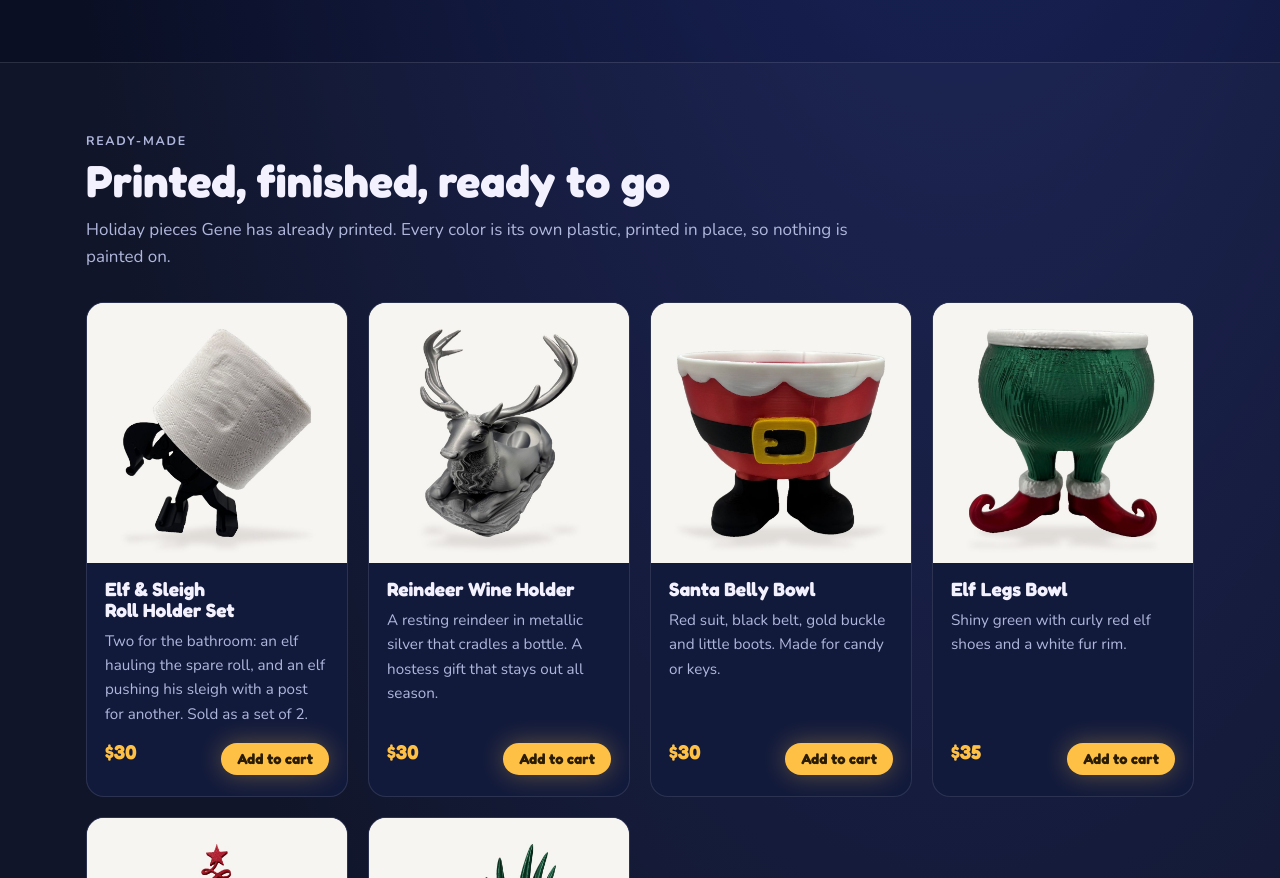
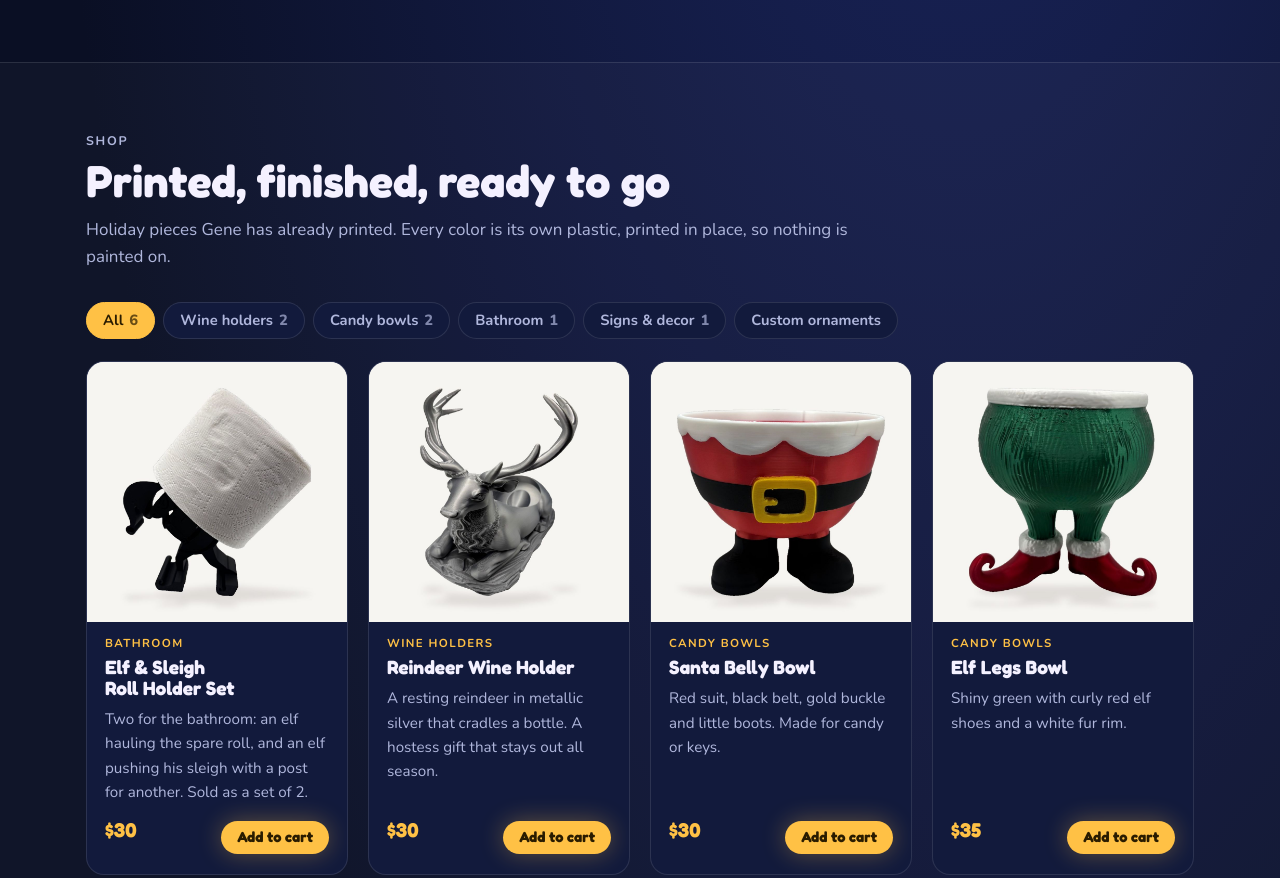
Before and after one commit to GeneJohnston21/genegenerated, a plain HTML site: page index.html in a window 1280 px wide. Shown: the part 660-1538 px from the top of the page. Drawn offline with Linux system fonts and the light colour scheme.

Commit message:
Shop: product categories with filter chips
Categories in catalog.shop (wine holders, candy bowls, bathroom, signs & decor,
custom ornaments). Chips filter the grid and keep the choice in ?cat= so a
category can be linked to directly. Custom ornaments shows as a card into the
designer. Photo swap on hover limited to mouse pointers.

Co-Authored-By: Claude Opus 5.5 <noreply@anthropic.com>
Claude-Session: https://claude.ai/code/session_01LJGGthW9tVaaa2Hhtxy8Mq

```diff
--- a/assets/js/home.js
+++ b/assets/js/home.js
@@ -25,18 +25,21 @@ async function main() {
 
   document.querySelectorAll("[data-draw]").forEach((el) => { el.innerHTML = ornamentSVG(JSON.parse(el.dataset.draw), S); });
 
-  // Ready-made pieces, from catalog.shop
+  // Ready-made pieces, from catalog.shop, filtered by category chips (?cat=... keeps the choice shareable)
   const grid = document.querySelector("[data-shop]");
+  const chips = document.querySelector("[data-shop-cats]");
   if (grid && catalog.shop) {
     const esc = (t) => String(t).replace(/[&<>"]/g, (ch) => ({ "&": "&amp;", "<": "&lt;", ">": "&gt;", '"': "&quot;" }[ch]));
     const items = catalog.shop.items.filter((x) => x.show);
-    grid.innerHTML = items.map((x) => `
+    const cats = (catalog.shop.categories || []).filter((c) => c.link || items.some((x) => x.category === c.id));
+    const card = (x) => `
       <article class="shop-card${x.images.length > 1 ? " has-alt" : ""}">
         <div class="shop-img">
           <img src="${x.images[0]}" alt="${esc(x.name)}" loading="lazy" width="1000" height="1000">
           ${x.images[1] ? `<img class="alt" src="${x.images[1]}" alt="" loading="lazy" width="1000" height="1000">` : ""}
         </div>
         <div class="shop-body">
+          <p class="shop-cat">${esc((cats.find((c) => c.id === x.category) || {}).label || "")}</p>
           <h3>${esc(x.name)}</h3>
           <p>${esc(x.blurb)}</p>
           <div class="shop-buy">
@@ -46,7 +49,45 @@ async function main() {
               : `<span class="muted">Sold out</span>`}
           </div>
         </div>
-      </article>`).join("");
+      </article>`;
+    const linkCard = (c) => `
+      <a class="shop-card shop-link" href="${esc(c.link)}">
+        <div class="shop-img orn-img">${ornamentSVG({ kind: "name", text: "Emma", shape: "bauble", scheme: "classic" }, S)}</div>
+        <div class="shop-body">
+          <p class="shop-cat">${esc(c.label)}</p>
+          <h3>Design your own</h3>
+          <p>${esc(c.blurb || "")}</p>
+          <div class="shop-buy"><span class="price">from ${money(Math.min(name.unit, photo.unit))}</span><span class="btn btn-small" aria-hidden="true">Start designing</span></div>
+        </div>
+      </a>`;
+
+    const valid = (id) => id === "all" || cats.some((c) => c.id === id);
+    let current = new URLSearchParams(location.search).get("cat");
+    if (!valid(current)) current = "all";
+
+    const render = () => {
+      if (chips) {
+        const n = (id) => items.filter((x) => x.category === id).length;
+        chips.innerHTML = [`<button type="button" class="chip" data-cat="all" aria-pressed="${current === "all"}">All <span>${items.length}</span></button>`]
+          .concat(cats.map((c) => `<button type="button" class="chip" data-cat="${esc(c.id)}" aria-pressed="${current === c.id}">${esc(c.label)}${c.link ? "" : ` <span>${n(c.id)}</span>`}</button>`))
+          .join("");
+      }
+      const show = current === "all" ? items : items.filter((x) => x.category === current);
+      const links = cats.filter((c) => c.link && (current === "all" || current === c.id));
+      grid.innerHTML = show.map(card).join("") + links.map(linkCard).join("");
+    };
+    render();
+
+    chips?.addEventListener("click", (e) => {
+      const b = e.target.closest("[data-cat]"); if (!b) return;
+      current = b.dataset.cat;
+      const url = new URL(location.href);
+      if (current === "all") url.searchParams.delete("cat"); else url.searchParams.set("cat", current);
+      history.replaceState(null, "", url);
+      render();
+      chips.querySelector(`[data-cat="${current}"]`)?.focus();
+    });
+
     const status = document.querySelector("[data-shop-status]");
     grid.addEventListener("click", (e) => {
       const b = e.target.closest("[data-add]"); if (!b) return;
--- a/data/catalog.json
+++ b/data/catalog.json
@@ -85,11 +85,12 @@
     "qtyMax": 20
   },
   "shop": {
-    "_readme": "Ready-made pieces sold on the homepage. Prices in cents. Gene set these on 13 Nov 2026 (shop.pricesConfirmed). Live checkout for a shop-only cart also needs shipping.confirmed. show:false hides a piece from the site; available:false shows it as sold out. id must never be reused.",
+    "_readme": "Ready-made pieces sold on the homepage. Prices in cents. Gene set these on 13 Nov 2026 (shop.pricesConfirmed). Live checkout for a shop-only cart also needs shipping.confirmed. show:false hides a piece from the site; available:false shows it as sold out. id must never be reused. Each item has a category id from categories. A category with a link (Custom ornaments) shows as a card that goes to that page instead of holding items.",
     "items": [
       {
         "id": "elf-sleigh-set",
         "name": "Elf & Sleigh Roll Holder Set",
+        "category": "bath",
         "blurb": "Two for the bathroom: an elf hauling the spare roll, and an elf pushing his sleigh with a post for another. Sold as a set of 2.",
         "price": 3000,
         "images": [
@@ -103,6 +104,7 @@
       {
         "id": "elf-roll-holder",
         "name": "Elf Roll Holder",
+        "category": "bath",
         "blurb": "A little elf hauling the spare roll. The bathroom's favorite holiday guest.",
         "price": 2500,
         "images": [
@@ -116,6 +118,7 @@
       {
         "id": "elf-sleigh",
         "name": "Elf & Sleigh",
+        "category": "bath",
         "blurb": "An elf pushing his sleigh, with a post for the spare roll.",
         "price": 3000,
         "images": [
@@ -128,6 +131,7 @@
       {
         "id": "reindeer-wine-holder",
         "name": "Reindeer Wine Holder",
+        "category": "wine",
         "blurb": "A resting reindeer in metallic silver that cradles a bottle. A hostess gift that stays out all season.",
         "price": 3000,
         "images": [
@@ -140,6 +144,7 @@
       {
         "id": "santa-bowl",
         "name": "Santa Belly Bowl",
+        "category": "bowls",
         "blurb": "Red suit, black belt, gold buckle and little boots. Made for candy or keys.",
         "price": 3000,
         "images": [
@@ -152,6 +157,7 @@
       {
         "id": "elf-legs-bowl",
         "name": "Elf Legs Bowl",
+        "category": "bowls",
         "blurb": "Shiny green with curly red elf shoes and a white fur rim.",
         "price": 3500,
         "images": [
@@ -164,6 +170,7 @@
       {
         "id": "merry-tree-sign",
         "name": "Merry Christmas Tree Sign",
+        "category": "decor",
         "blurb": "Flowing script shaped like a tree, in red and green, topped with a star.",
         "price": 1500,
         "images": [
@@ -175,6 +182,7 @@
       {
         "id": "holiday-hand-wine-holder",
         "name": "Holiday Hand Wine Holder",
+        "category": "wine",
         "blurb": "A green hand with a fur cuff that holds a bottle at a tilt.",
         "price": 4500,
         "images": [
@@ -188,6 +196,31 @@
         "_note": "Gene holds a commercial licence for the model from its maker (13 Nov 2026). Never name or tag it after any film or book character."
       }
     ],
-    "pricesConfirmed": true
+    "pricesConfirmed": true,
+    "categories": [
+      {
+        "id": "wine",
+        "label": "Wine holders"
+      },
+      {
+        "id": "bowls",
+        "label": "Candy bowls"
+      },
+      {
+        "id": "bath",
+        "label": "Bathroom"
+      },
+      {
+        "id": "decor",
+        "label": "Signs & decor"
+      },
+      {
+        "id": "ornaments",
+        "label": "Custom ornaments",
+        "link": "/design.html",
+        "image": null,
+        "blurb": "Design a name or photo ornament and spin it in 3D before you buy."
+      }
+    ]
   }
 }
--- a/index.html
+++ b/index.html
@@ -62,10 +62,11 @@
     <section class="section band" id="shop" aria-labelledby="shop-title">
       <div class="wrap">
         <div class="section-head">
-          <p class="eyebrow">Ready-made</p>
+          <p class="eyebrow">Shop</p>
           <h2 id="shop-title">Printed, finished, ready to go</h2>
           <p>Holiday pieces Gene has already printed. Every color is its own plastic, printed in place, so nothing is painted on.</p>
         </div>
+        <div class="chips" data-shop-cats role="group" aria-label="Filter by category"></div>
         <div class="shop-grid" data-shop></div>
         <p class="help" data-shop-status role="status" aria-live="polite"></p>
       </div>
--- a/styles.css
+++ b/styles.css
@@ -284,10 +284,24 @@ dialog.sheet .cart { border-radius: 0; border: 0; padding-bottom: calc(24px + en
 .shop-img { position: relative; aspect-ratio: 1; background: #f7f5f2; }
 .shop-img img { position: absolute; inset: 0; width: 100%; height: 100%; object-fit: cover; transition: opacity .35s; }
 .shop-img img.alt { opacity: 0; }
-@media (hover: hover) { .shop-card.has-alt:hover .shop-img img.alt { opacity: 1; } }
+@media (hover: hover) and (pointer: fine) { .shop-card.has-alt:hover .shop-img img.alt { opacity: 1; } }
 .shop-body { display: flex; flex-direction: column; gap: 8px; padding: 16px 18px 18px; flex: 1; }
 .shop-body h3 { font-size: 1.2rem; }
 .shop-body p { color: var(--dim); font-size: .95rem; margin: 0; flex: 1; }
 .shop-buy { display: flex; align-items: center; justify-content: space-between; gap: 12px; margin-top: 6px; }
 .shop-buy .price { font: 700 1.25rem var(--f-display); color: var(--gold); }
 .cart-items .thumb img { width: 52px; height: 52px; display: block; object-fit: cover; border-radius: 10px; }
+
+/* Shop categories */
+.chips { display: flex; gap: 8px; margin-top: 24px; overflow-x: auto; padding-bottom: 4px; scrollbar-width: none; }
+.chips::-webkit-scrollbar { display: none; }
+.chip { flex: none; font: 700 .92rem/1 var(--f-body); color: var(--dim); background: var(--night-2); border: 1px solid var(--line); border-radius: 999px; padding: 10px 16px; cursor: pointer; }
+.chip span { opacity: .7; font-weight: 800; margin-left: 2px; }
+.chip:hover { color: var(--snow); border-color: #ffffff40; }
+.chip[aria-pressed="true"] { background: var(--gold); color: var(--on-gold); border-color: var(--gold); }
+.chips + .shop-grid { margin-top: 18px; }
+.shop-cat { font: 700 .72rem/1 var(--f-body) !important; letter-spacing: .12em; text-transform: uppercase; color: var(--gold) !important; flex: none !important; }
+.shop-link { text-decoration: none; color: inherit; }
+.shop-link:hover { border-color: var(--gold); }
+.shop-img.orn-img { display: grid; place-items: center; background: radial-gradient(circle at 50% 45%, #1c2654, #0a0f24); }
+.shop-img.orn-img svg { width: 62%; }
```
